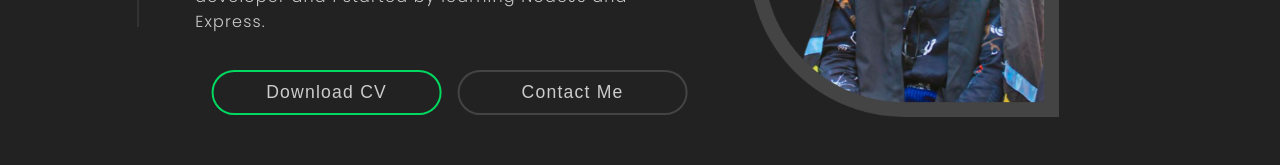
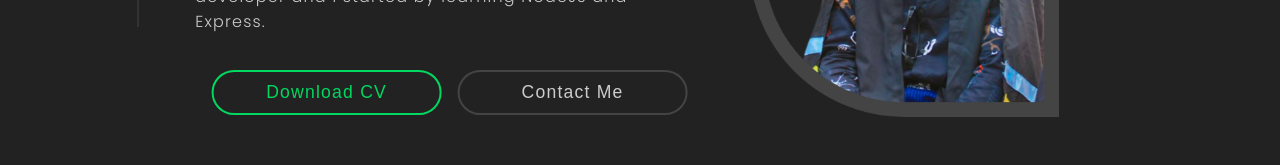
Before and after one commit to Mechack08/portfolio, a React (Create React App) app: page / in a window 1280 px wide. Shown: the part 452-617 px from the top of the page. Built offline with nearby package versions, Linux system fonts and the light colour scheme.

Commit message:
update style

```diff
--- a/src/styles/components/_banner.scss
+++ b/src/styles/components/_banner.scss
@@ -83,11 +83,17 @@
         }
         button:nth-child(1) {
             border: 2px solid $app-color;
-            color: $app-color;
             transition: all .3s ease-out;
+
+            a {
+                color: $app-color;
+                transition: all .3s ease-out;
+            }
 
             &:hover {
                 background-color: $app-color;
+            }
+            &:hover a {
                 color: $white-color;
             }
         }
```
